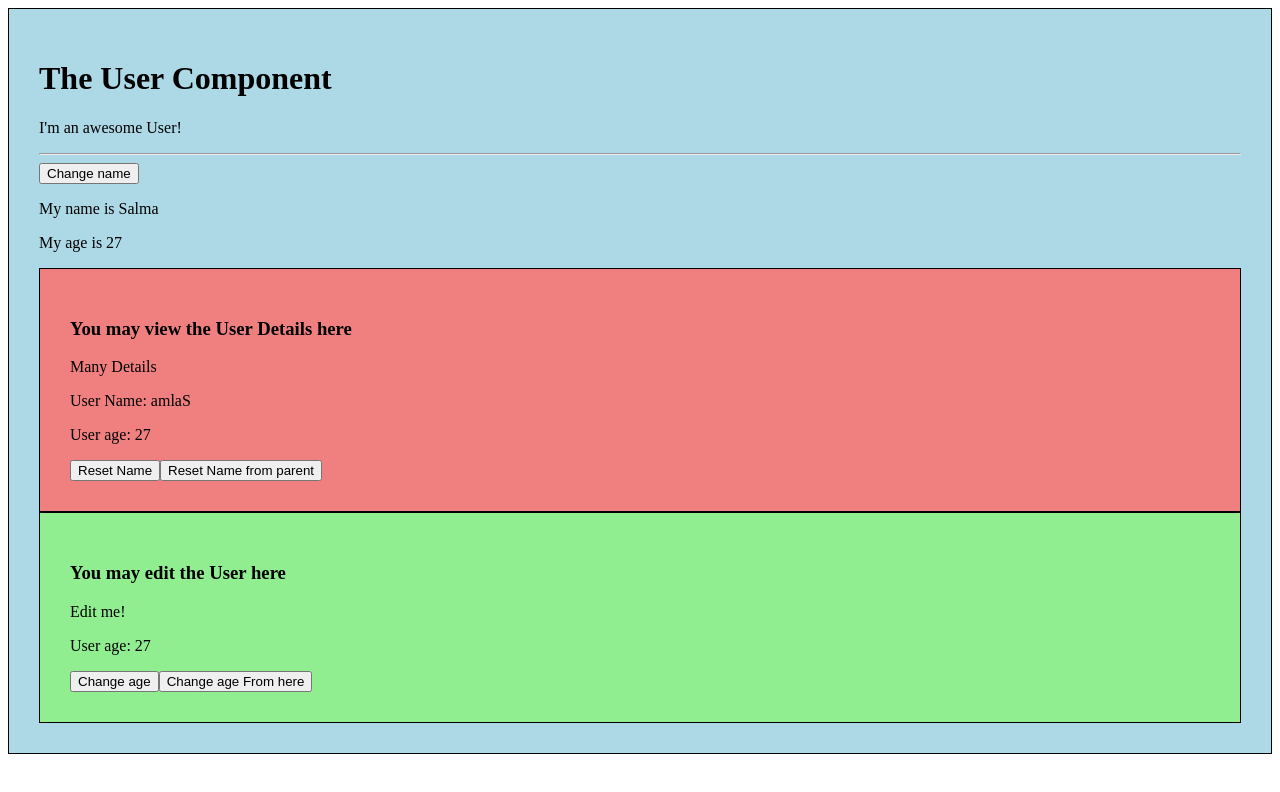
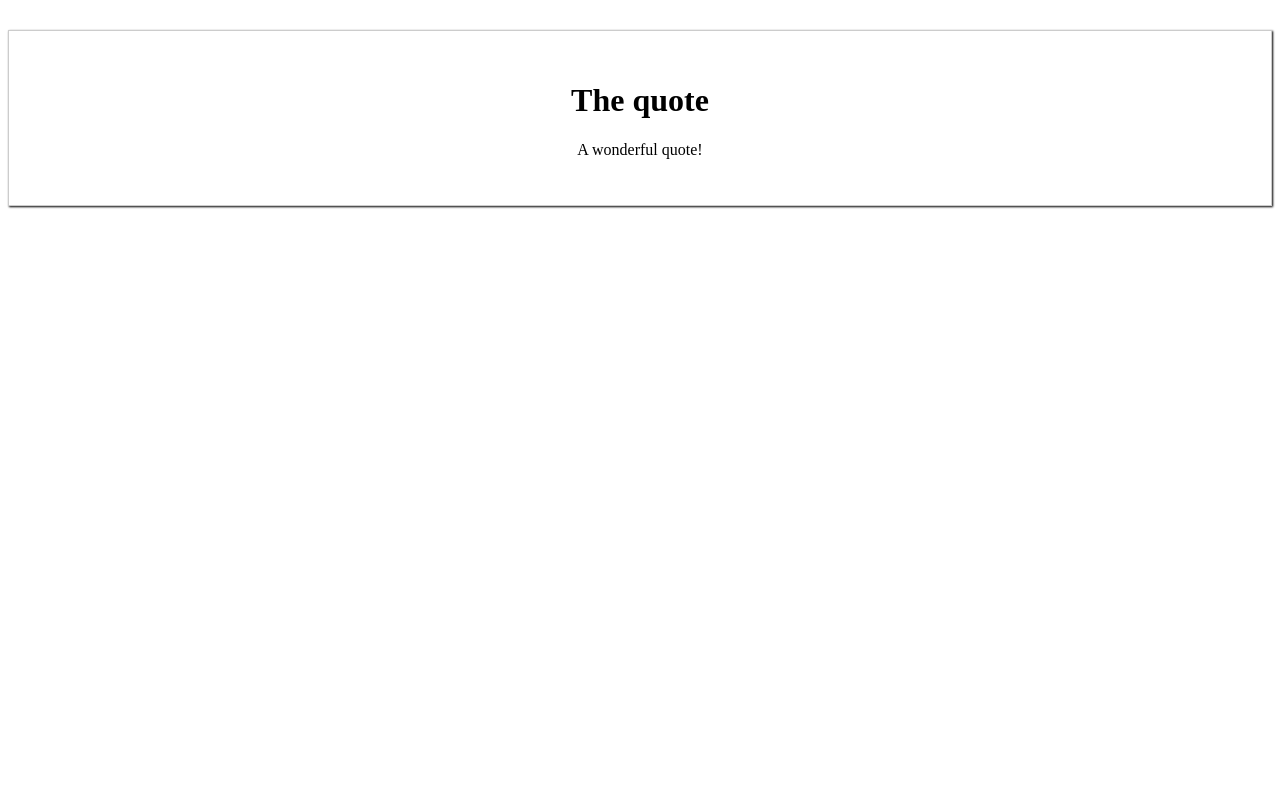
Before and after one commit to salmabenhadjali/learning-path, a Vue app: page /user in a window 1280 px wide. Shown: the top 792 px of the page. Built offline with nearby package versions, Linux system fonts and the light colour scheme.

Commit message:
feat: using slots

```diff
--- a/src/App.vue
+++ b/src/App.vue
@@ -8,7 +8,11 @@
     <my-component></my-component> -->
     <div class="row">
       <div class="col-xs-2">
-        <app-user></app-user>
+        <!-- <app-user></app-user> -->
+        <app-quote>
+          <h1>The quote</h1>
+          <p>A wonderful quote!</p>
+        </app-quote>
       </div>
     </div>
   </div>
@@ -21,7 +25,8 @@
 // import Lifecycle from './Lifecycle/Lifecycle.vue'
 // import ComponentsRegister from './ComponentsRegister/ComponentsRegister.vue'
 // import MyComponent from './ComponentsRegister/MyComponent.vue'
-import User from './components/User/User.vue'
+// import User from './components/User/User.vue'
+import Quote from './Quote/Quote.vue'
 
 export default {
   components: {
@@ -31,14 +36,10 @@ export default {
     // appGame: Game,
     // 'app-components-register': ComponentsRegister,
     // MyComponent,
-    appUser: User,
+    // appUser: User,
+    'app-quote': Quote,
   },
 }
 </script>
 
-<style>
-div.component {
-  border: 1px solid black;
-  padding: 30px;
-}
-</style>
+<style></style>
--- /dev/null
+++ b/src/Quote/Quote.css
@@ -0,0 +1,7 @@
+div {
+  border: 1px solid #ccc;
+  box-shadow: 1px 1px 2px black;
+  padding: 30px;
+  margin: 30px auto;
+  text-align: center;
+}
--- /dev/null
+++ b/src/Quote/Quote.js
@@ -0,0 +1,6 @@
+export default {
+  name: 'Quote',
+  props: {
+    quote: String,
+  },
+}
--- /dev/null
+++ b/src/Quote/Quote.vue
@@ -0,0 +1,9 @@
+<template>
+  <div>
+    <slot> </slot>
+  </div>
+</template>
+
+<script src="./Quote.js"></script>
+
+<style scoped src="./Quote.css"></style>
--- a/src/components/User/User.vue
+++ b/src/components/User/User.vue
@@ -56,3 +56,10 @@ div {
   background-color: lightblue;
 }
 </style>
+
+<style>
+div.component {
+  border: 1px solid black;
+  padding: 30px;
+}
+</style>
--- a/src/main.js
+++ b/src/main.js
@@ -1,17 +1,18 @@
 import Vue from 'vue'
 import App from './App.vue'
-import MyComponent from './ComponentsRegister/MyComponent.vue'
+// import MyComponent from './ComponentsRegister/MyComponent.vue'
 
 // define globally a component
 // Vue.component('my-component', MyComponent)
 
-export const eventBus = new Vue({
-  methods: {
-    changeAge(age) {
-      this.$emit('changeUserAge', age)
-    },
-  },
-})
+// An eventBus to communnicae between parennts and children and siblings
+// export const eventBus = new Vue({
+//   methods: {
+//     changeAge(age) {
+//       this.$emit('changeUserAge', age)
+//     },
+//   },
+// })
 
 new Vue({
   render: f => f(App),
```
